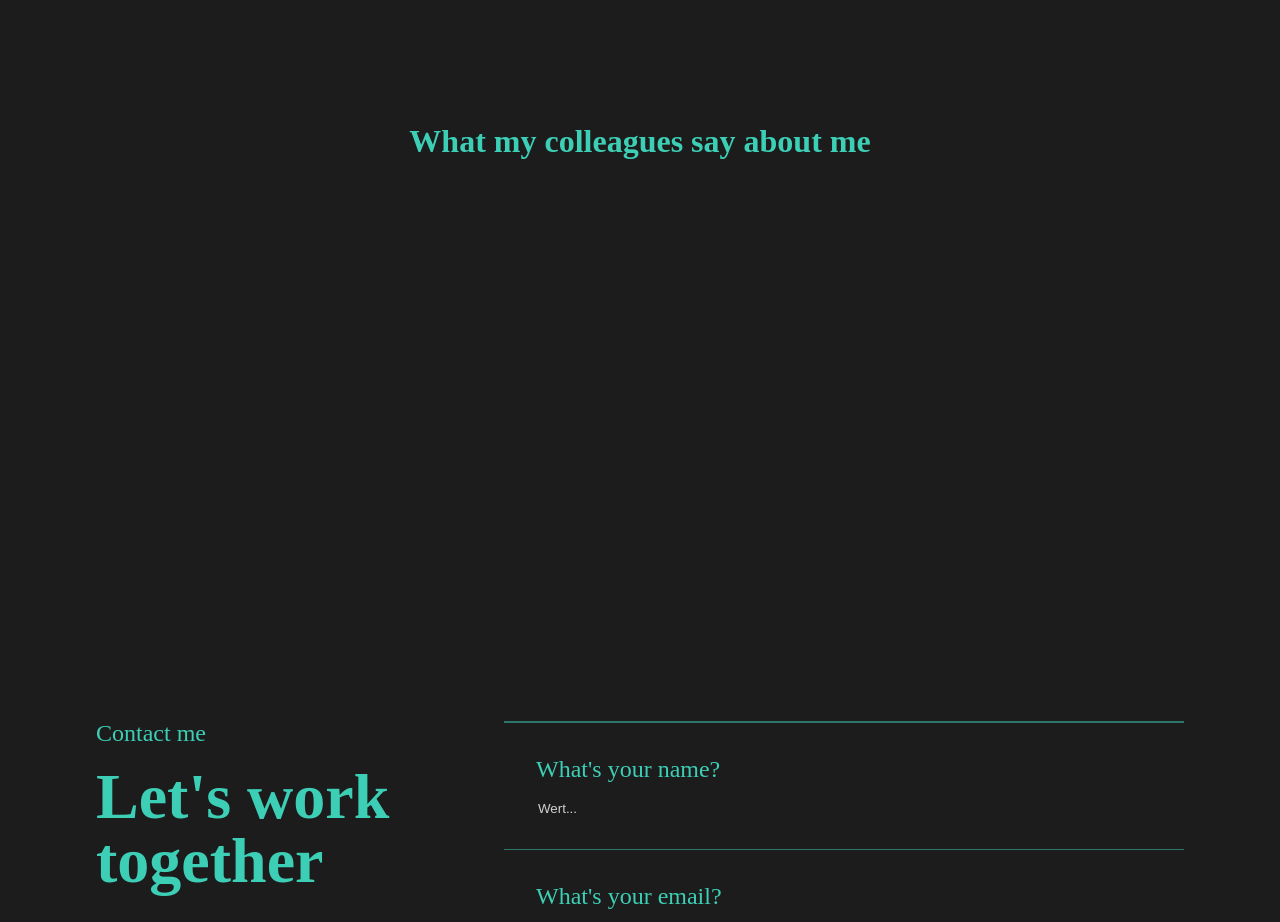
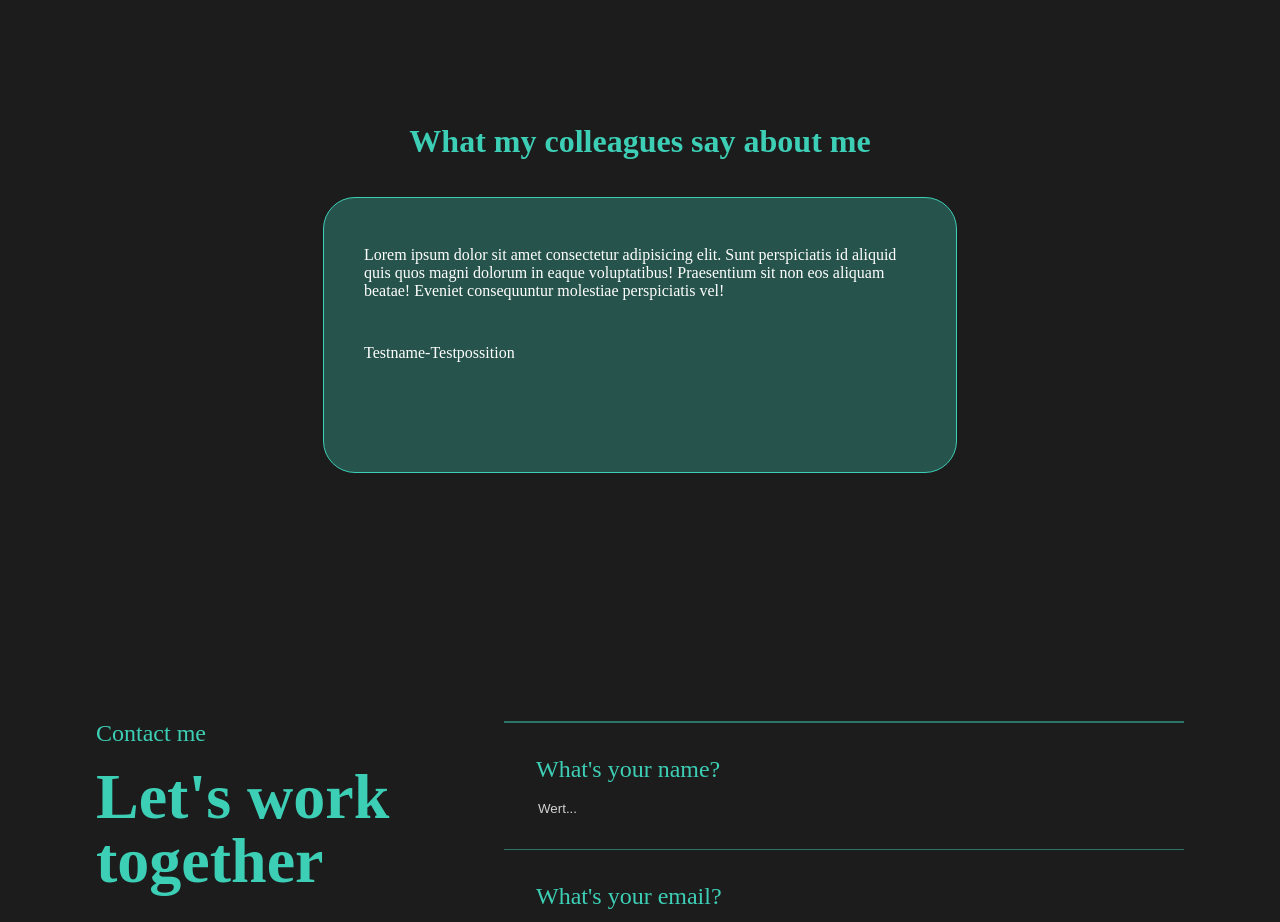
Before and after one commit to bethmannRolf/portfolio, an Angular app: page / in a window 1280 px wide. Shown: the part 3460-4382 px from the top of the page. Built offline with nearby package versions, Linux system fonts and the light colour scheme.

Commit message:
working on single quotations card structure

```diff
--- /dev/null
+++ b/src/app/quotations/quotation-card/quotation-card.component.css
@@ -0,0 +1,13 @@
+.quotation-card-div {
+  display: flex;
+  flex-direction: column;
+  gap: 44px;
+  padding-top: 48px;
+  padding-bottom: 48px;
+  padding-left: 40px;
+  padding-right: 40px;
+}
+
+.quotation-lower-part {
+  display: flex;
+}
--- a/src/app/quotations/quotation-card/quotation-card.component.html
+++ b/src/app/quotations/quotation-card/quotation-card.component.html
@@ -1 +1,14 @@
-<p>quotation-card works!</p>
+<div class="quotation-card-div">
+<span class="quotation-text">Lorem ipsum dolor sit amet consectetur adipisicing elit.
+    Sunt perspiciatis id aliquid quis quos magni dolorum in eaque voluptatibus!
+    Praesentium sit non eos aliquam beatae! Eveniet consequuntur molestiae perspiciatis vel!</span>
+
+<div class="quotation-lower-part">
+    <div class="horizontal-line"></div>
+    <span class="quoting-person-name">Testname</span>
+    <span class="hyphen"> - </span>
+    <span class="quoting-person-position">Testpossition</span>
+</div>
+
+
+</div>
--- /dev/null
+++ b/src/app/quotations/quotation-card/quotation-card.component.min.css
@@ -0,0 +1 @@
+.quotation-card-div{display:flex;flex-direction:column;gap:44px;padding-top:48px;padding-bottom:48px;padding-left:40px;padding-right:40px}.quotation-lower-part{display:flex}
--- a/src/app/quotations/quotation-card/quotation-card.component.scss
+++ b/src/app/quotations/quotation-card/quotation-card.component.scss
@@ -0,0 +1,30 @@
+.quotation-card-div{
+    display: flex;
+    flex-direction: column;
+    gap: 44px;
+    padding-top: 48px;
+    padding-bottom: 48px;
+    padding-left: 40px;
+    padding-right: 40px;
+}
+
+.quotation-text{
+
+}
+
+.quotation-lower-part{
+    display: flex;
+
+
+}
+
+.horizontal-line{
+
+}
+
+.quoting-person-name{
+
+}
+.hyphen{
+
+}
--- a/src/app/quotations/quotation-card/quotation-card.component.ts
+++ b/src/app/quotations/quotation-card/quotation-card.component.ts
@@ -1,9 +1,10 @@
+import { CommonModule } from '@angular/common';
 import { Component } from '@angular/core';
 
 @Component({
   selector: 'app-quotation-card',
   standalone: true,
-  imports: [],
+  imports: [CommonModule],
   templateUrl: './quotation-card.component.html',
   styleUrl: './quotation-card.component.scss'
 })
--- a/src/app/quotations/quotations.component.css
+++ b/src/app/quotations/quotations.component.css
@@ -5,7 +5,7 @@
   display: flex;
   flex-direction: column;
   align-items: center;
-  color: #3dcfb6;
+  gap: 40px;
 }
 
 .what-colleagues-say {
@@ -13,4 +13,13 @@
   font-size: 32px;
   line-height: 100%;
   letter-spacing: 0%;
+  color: #3dcfb6;
 }
+
+app-quotation-card {
+  height: 274px;
+  width: 632px;
+  border: 1px solid #3dcfb6;
+  background-color: rgba(61, 207, 182, 0.3);
+  border-radius: 32px;
+}
--- a/src/app/quotations/quotations.component.html
+++ b/src/app/quotations/quotations.component.html
@@ -2,5 +2,5 @@
 
     <span class="what-colleagues-say">What my colleagues say about me</span>
 
-
+    <app-quotation-card></app-quotation-card>
 </div>
--- a/src/app/quotations/quotations.component.min.css
+++ b/src/app/quotations/quotations.component.min.css
@@ -1 +1 @@
-.quotations-section{background-color:#1c1c1c;color:white;height:500px;display:flex;flex-direction:column;align-items:center;color:#3dcfb6}.what-colleagues-say{font-weight:700;font-size:32px;line-height:100%;letter-spacing:0%}
+.quotations-section{background-color:#1c1c1c;color:white;height:500px;display:flex;flex-direction:column;align-items:center;gap:40px}.what-colleagues-say{font-weight:700;font-size:32px;line-height:100%;letter-spacing:0%;color:#3dcfb6}app-quotation-card{height:274px;width:632px;border:1px solid #3dcfb6;background-color:rgba(61,207,182,0.3);border-radius:32px}
--- a/src/app/quotations/quotations.component.scss
+++ b/src/app/quotations/quotations.component.scss
@@ -5,7 +5,8 @@
     display: flex;
     flex-direction: column;
     align-items: center;
-    color:rgba(61, 207, 182, 1)
+    gap: 40px;
+
 }
 
 .what-colleagues-say{
@@ -13,5 +14,18 @@ font-weight: 700;
 font-size: 32px;
 line-height: 100%;
 letter-spacing: 0%;
+ color:rgba(61, 207, 182, 1)
 
 }
+
+app-quotation-card{
+
+    // background-color: transparent;
+   height: 274px;
+   width: 632px;
+
+    border: 1px solid rgba(61, 207, 182, 1);
+    background-color: rgba(61, 207, 182, 0.3);
+    border-radius: 32px;
+
+}
--- a/src/app/quotations/quotations.component.ts
+++ b/src/app/quotations/quotations.component.ts
@@ -1,9 +1,10 @@
 import { Component } from '@angular/core';
+import { QuotationCardComponent } from './quotation-card/quotation-card.component';
 
 @Component({
   selector: 'app-quotations',
   standalone: true,
-  imports: [],
+  imports: [QuotationCardComponent],
   templateUrl: './quotations.component.html',
   styleUrl: './quotations.component.scss'
 })
```
